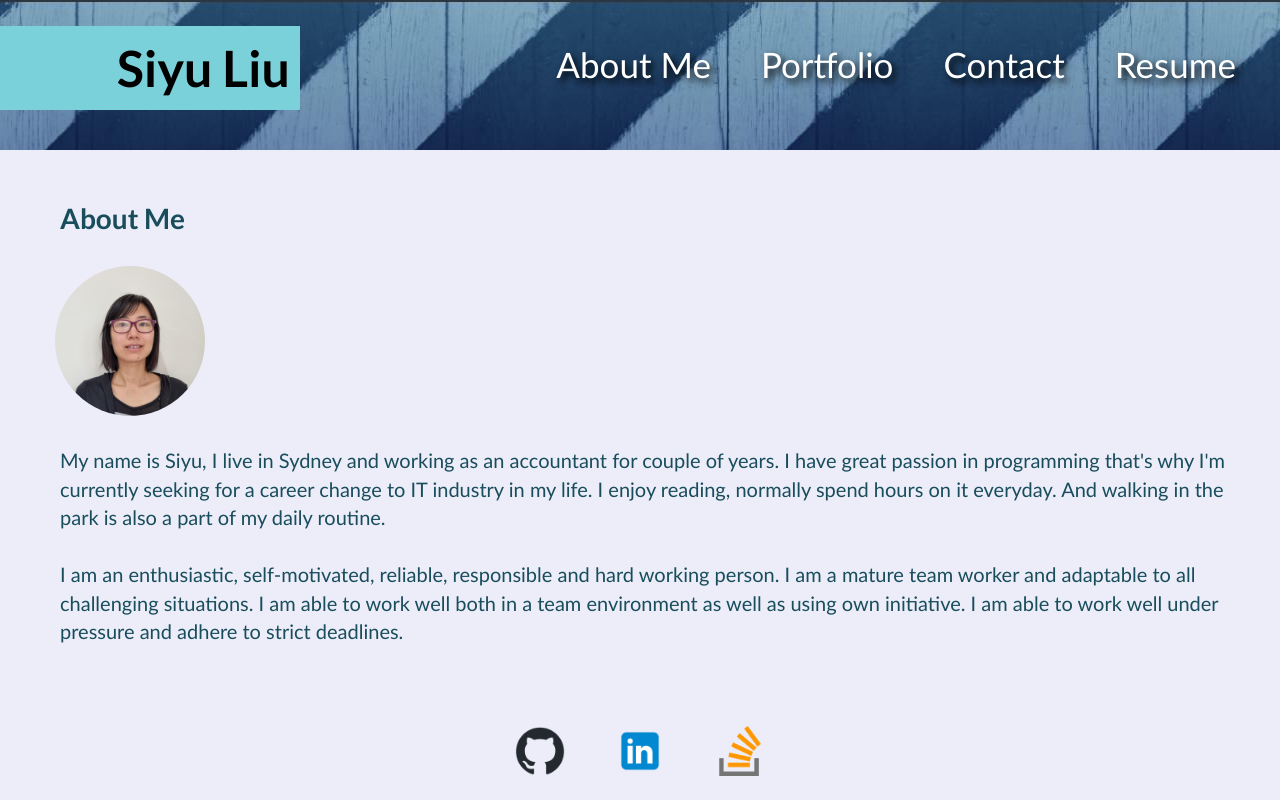
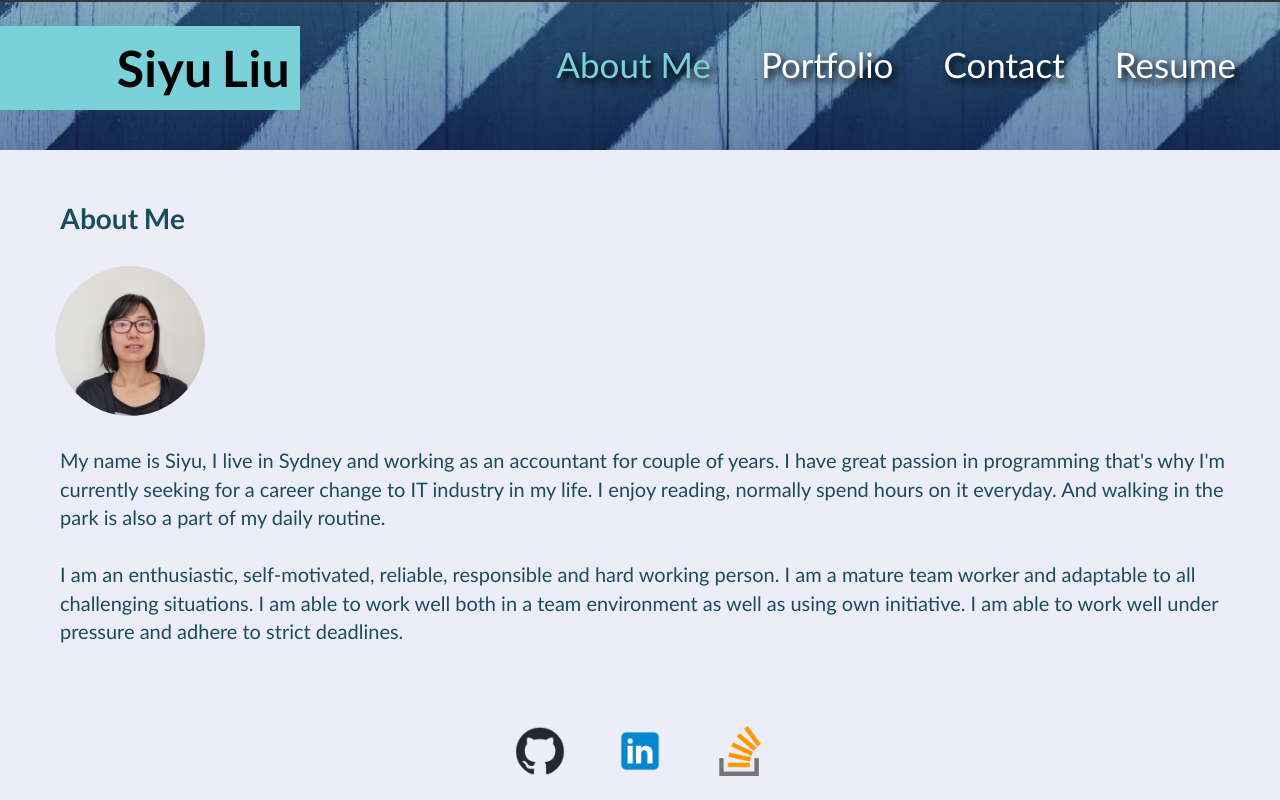
Before and after one commit to gulama2008/Siyu-portfolio, a React (Create React App) app: page / in a window 1280 px wide. Built offline with nearby package versions, Linux system fonts and the light colour scheme.

Commit message:
make navbar item highlight when on the page

```diff
--- a/src/components/Navigation.js
+++ b/src/components/Navigation.js
@@ -8,8 +8,10 @@ export default function Navigation({ currentPage, handlePageChange }) {
     <ul className="navbar">
       <li className="navbar-list-item">
         <a
-          className="navbar-link"
-          href="#home"
+          className={
+            currentPage === "AboutMe" ? "navbar-link-active" : "navbar-link"
+          }
+          href="#AboutMe"
           onClick={() => handlePageChange("AboutMe")}
           // This is a conditional (ternary) operator that checks to see if the current page is "Home"
           // If it is, we set the current page to 'nav-link-active', otherwise we set it to 'nav-link'
@@ -20,8 +22,10 @@ export default function Navigation({ currentPage, handlePageChange }) {
       </li>
       <li className="navbar-list-item">
         <a
-          className="navbar-link"
-          href="#about"
+          className={
+            currentPage === "Portfolio" ? "navbar-link-active" : "navbar-link"
+          }
+          href="#Portfolio"
           onClick={() => handlePageChange("Portfolio")}
           // Check to see if the currentPage is `About`, and if so we use the active link class from bootstrap. Otherwise, we set it to a normal nav-link
           // className={
@@ -33,8 +37,10 @@ export default function Navigation({ currentPage, handlePageChange }) {
       </li>
       <li className="navbar-list-item">
         <a
-          className="navbar-link"
-          href="#blog"
+          className={
+            currentPage === "Contact" ? "navbar-link-active" : "navbar-link"
+          }
+          href="#Contact"
           onClick={() => handlePageChange("Contact")}
           // Check to see if the currentPage is `Blog`, and if so we use the active link class from bootstrap. Otherwise, we set it to a normal nav-link
           // className={currentPage === "Contact" ? "nav-link active" : "nav-link"}
@@ -44,8 +50,10 @@ export default function Navigation({ currentPage, handlePageChange }) {
       </li>
       <li className="navbar-list-item">
         <a
-          className="navbar-link"
-          href="#contact"
+          className={
+            currentPage === "Resume" ? "navbar-link-active" : "navbar-link"
+          }
+          href="#Resume"
           onClick={() => handlePageChange("Resume")}
           // Check to see if the currentPage is `Contact`, and if so we use the active link class from bootstrap. Otherwise, we set it to a normal nav-link
           // className={currentPage === "Resume" ? "nav-link active" : "nav-link"}
--- a/src/styles/Navigation.css
+++ b/src/styles/Navigation.css
@@ -5,6 +5,13 @@
 
 .navbar-list-item{
     margin-left: 50px;
+}
+
+.navbar-link-active{
+    color: rgb(123, 209, 217);
+    font-size: 35px;
+    text-decoration: none;
+    text-shadow: black 0.1em 0.1em 0.2em;
 }
 
 .navbar-link{
```
Also changed, not shown: 1 other file (tests, documents, lock files or other folders).
